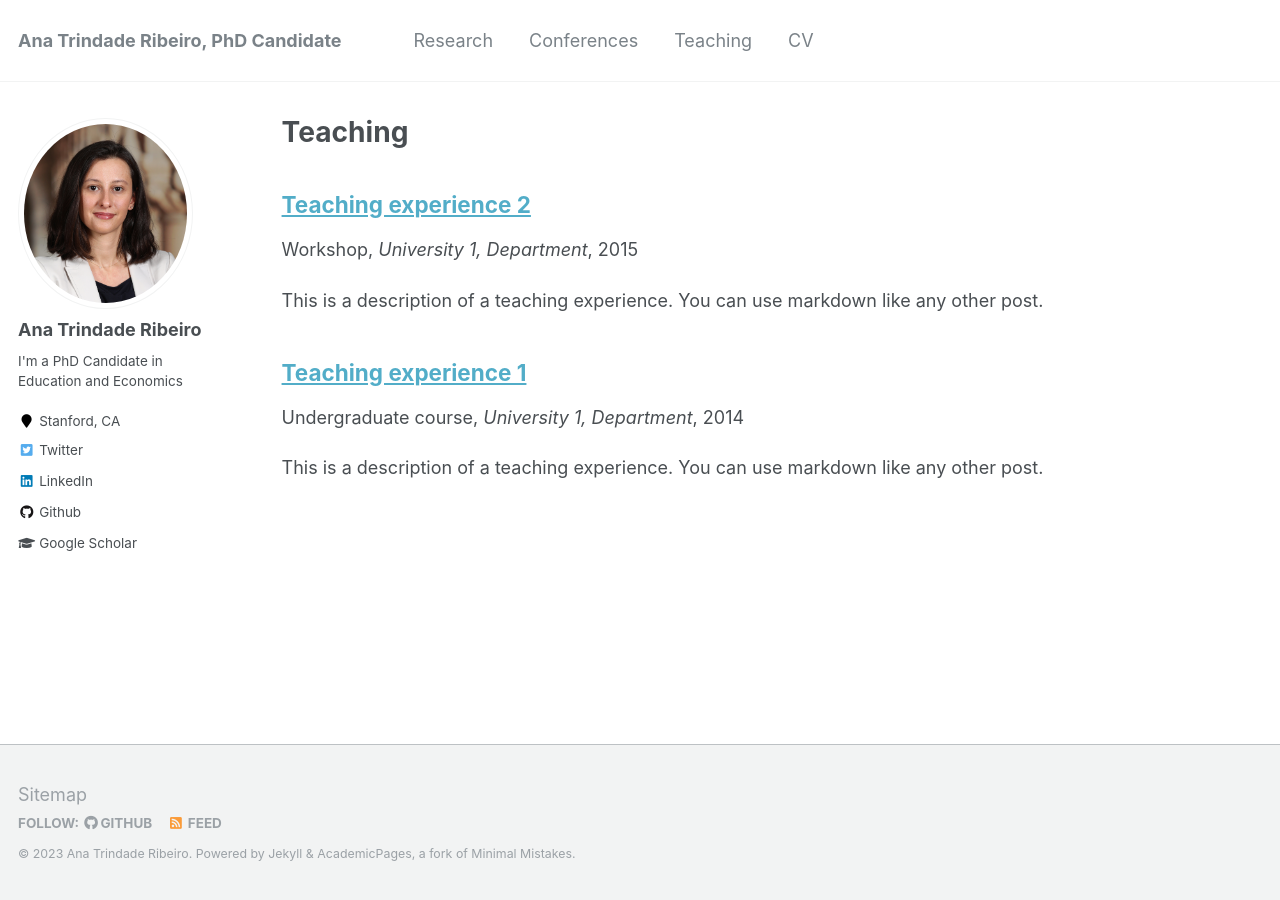
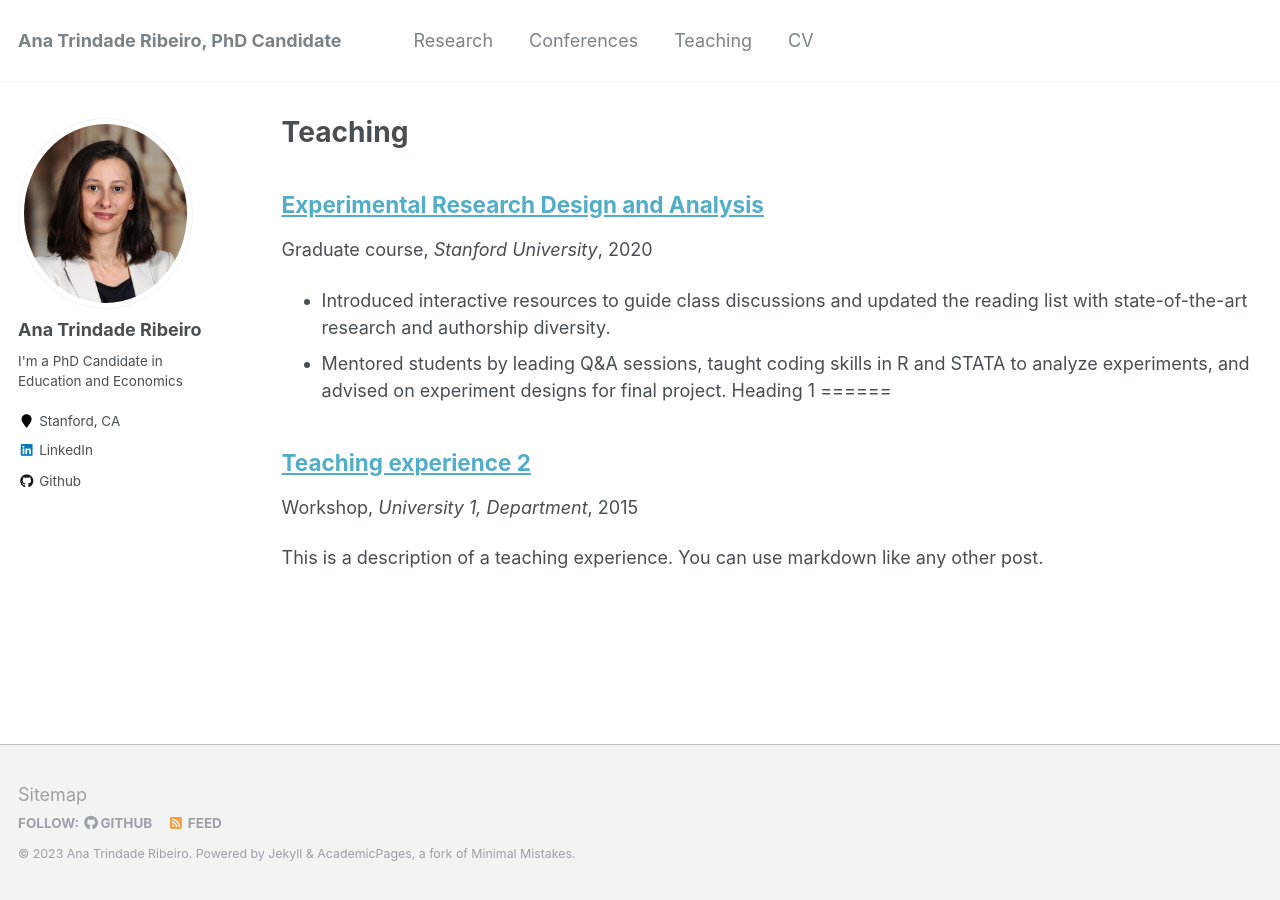
Before and after one commit to anatrindaderibeiro/anatrindaderibeiro.github.io, a Jekyll site: the page built from _pages/teaching.html, in a window 1280 px wide. Built offline with Jekyll 4.4.1, drawn with Linux system fonts in a browser that asks for light colours.

Commit message:
teaching 1

```diff
--- a/_config.yml
+++ b/_config.yml
@@ -86,7 +86,7 @@ author:
   location         : "Stanford, CA"
   employer         :
   #pubmed           : "https://www.ncbi.nlm.nih.gov/pubmed/?term=john+snow"
-  googlescholar    : "http://yourfullgooglescholarurl.com"
+  #googlescholar    : "http://yourfullgooglescholarurl.com"
   email            :
   researchgate     :  # example: "https://www.researchgate.net/profile/yourprofile"
   uri              :
@@ -109,7 +109,7 @@ author:
   stackoverflow    : # http://stackoverflow.com/users/123456/username
   steam            :
   tumblr           :
-  twitter          : "replacethistwitterhandle"
+  #twitter          : "replacethistwitterhandle"
   vine             :
   weibo            :
   xing             :
--- a/_teaching/2014-spring-teaching-1.md
+++ /dev/null
@@ -1,20 +0,0 @@
----
-title: "Teaching experience 1"
-collection: teaching
-type: "Undergraduate course"
-permalink: /teaching/2014-spring-teaching-1
-venue: "University 1, Department"
-date: 2014-01-01
-location: "City, Country"
----
-
-This is a description of a teaching experience. You can use markdown like any other post.
-
-Heading 1
-======
-
-Heading 2
-======
-
-Heading 3
-======
--- /dev/null
+++ b/_teaching/2020-fall-teaching.md
@@ -0,0 +1,22 @@
+---
+title: "Experimental Research Design and Analysis"
+collection: teaching
+type: "Graduate course"
+permalink: /teaching/2020-fall-teaching
+venue: "Stanford University"
+date: 2020-09-01
+location: "Stanford, CA"
+---
+
+- Introduced interactive resources to guide class discussions and updated the reading list with
+state-of-the-art research and authorship diversity.
+- Mentored students by leading Q&A sessions, taught coding skills in R and STATA to analyze
+experiments, and advised on experiment designs for final project.
+Heading 1
+======
+
+Heading 2
+======
+
+Heading 3
+======
```
